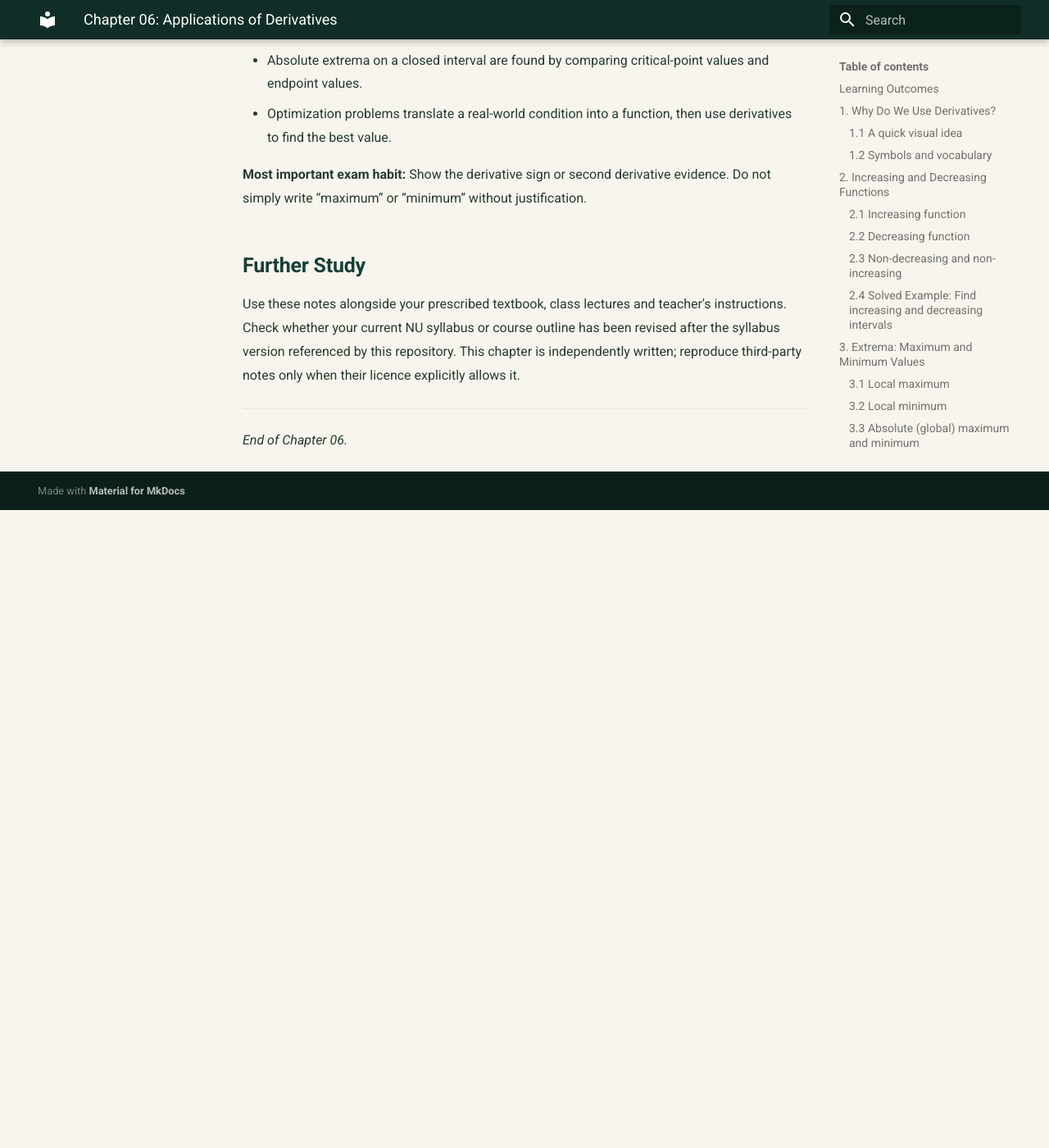
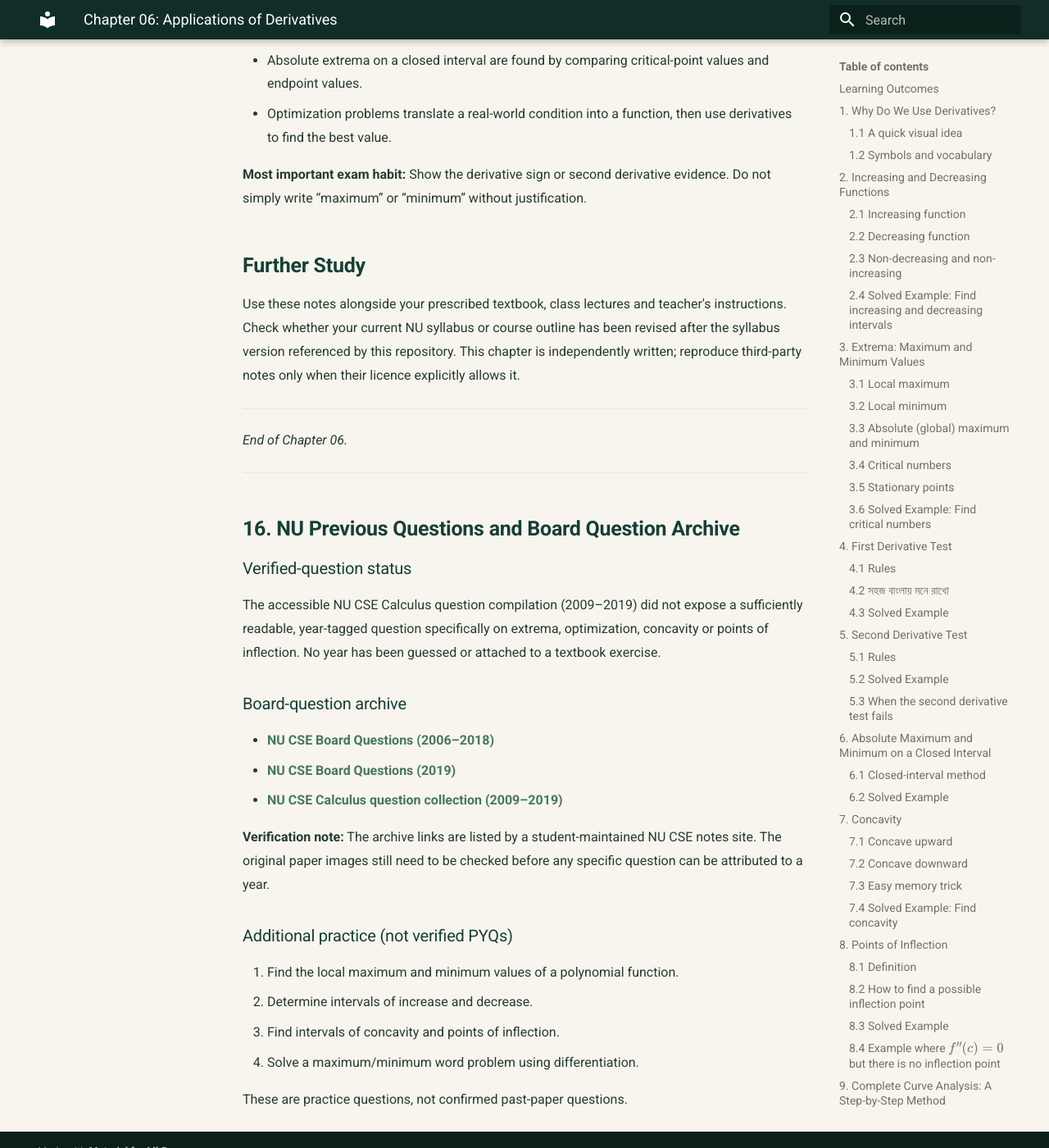
Before and after one commit to taimiyatahsin0-png/nu-cse-notes-store, an MkDocs documentation site: the page built from docs/subjects/cal/chapter-06-applications-of-derivatives.md, in a window 1280 px wide and 1400 px high, scrolled down 26396 px. Shown: the whole window at 82% size. Built offline with MkDocs 1.6.1 and Material for MkDocs 9.7.7, drawn with Linux system fonts in a browser that asks for light colours; before the commit the page ends 27018 px from its top, so only the background shows below that.

Commit message:
Add sourced NU PYQ and board archive section

```diff
--- a/docs/subjects/cal/chapter-06-applications-of-derivatives.md
+++ b/docs/subjects/cal/chapter-06-applications-of-derivatives.md
@@ -1093,3 +1093,28 @@ Use these notes alongside your prescribed textbook, class lectures and teacher's
 ---
 
 *End of Chapter 06.*
+
+---
+
+## 16. NU Previous Questions and Board Question Archive
+
+### Verified-question status
+
+The accessible NU CSE Calculus question compilation (2009–2019) did not expose a sufficiently readable, year-tagged question specifically on extrema, optimization, concavity or points of inflection. No year has been guessed or attached to a textbook exercise.
+
+### Board-question archive
+
+- [NU CSE Board Questions (2006–2018)](https://drive.google.com/file/d/1Lodp-nv8jOXRU7SvriRGqNYamqGUIzvM/view?usp=sharing)
+- [NU CSE Board Questions (2019)](https://drive.google.com/file/d/1QZpZoqjEJS5aYXNjSYdwW5bXy66aPi9-/view?usp=sharing)
+- [NU CSE Calculus question collection (2009–2019)](https://www.scribd.com/document/947202575/NU-CSE-1st-Semester-Calculus)
+
+**Verification note:** The archive links are listed by a student-maintained NU CSE notes site. The original paper images still need to be checked before any specific question can be attributed to a year.
+
+### Additional practice (not verified PYQs)
+
+1. Find the local maximum and minimum values of a polynomial function.
+2. Determine intervals of increase and decrease.
+3. Find intervals of concavity and points of inflection.
+4. Solve a maximum/minimum word problem using differentiation.
+
+These are practice questions, not confirmed past-paper questions.
```
